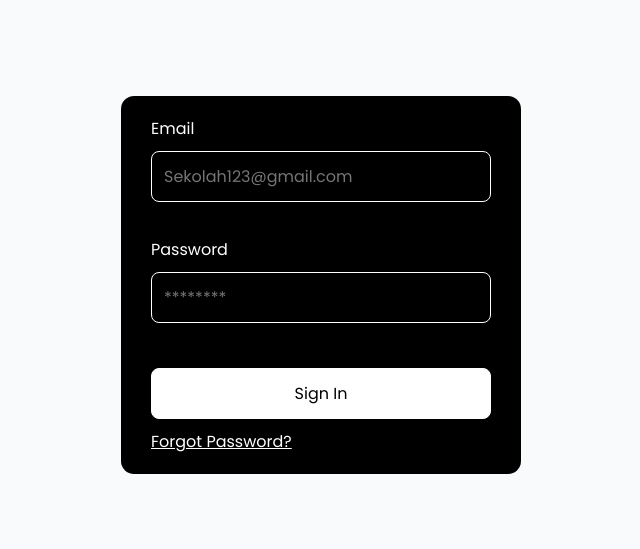
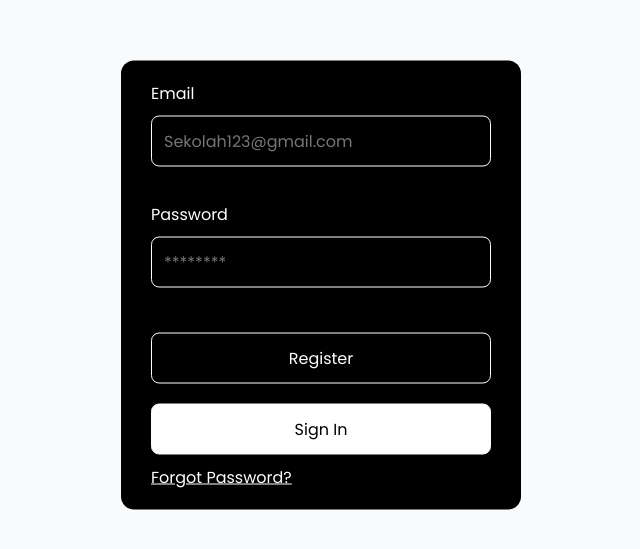
Before and after one commit to HPD-3/PanelKu, a website built with webpack: page src/index.html in a window 1280 px wide. Shown: the part 115-664 px from the top of the page, without its empty margins (319-959 px from the left). Built offline with nearby package versions, Linux system fonts and the light colour scheme.

Commit message:
Update index.html

```diff
--- a/src/index.html
+++ b/src/index.html
@@ -14,6 +14,7 @@
             <label for="Password">Password</label><br>
             <input type="password" id="Password" name="Password" placeholder="********" required><br><br>
 
+            <input type="button" id="Register" value="Register" onclick="window.location.href='register.html'">
             <input type="submit" id="Submit" value="Sign In"><br>
 
             <a href="/forgot">Forgot Password?</a>
```
